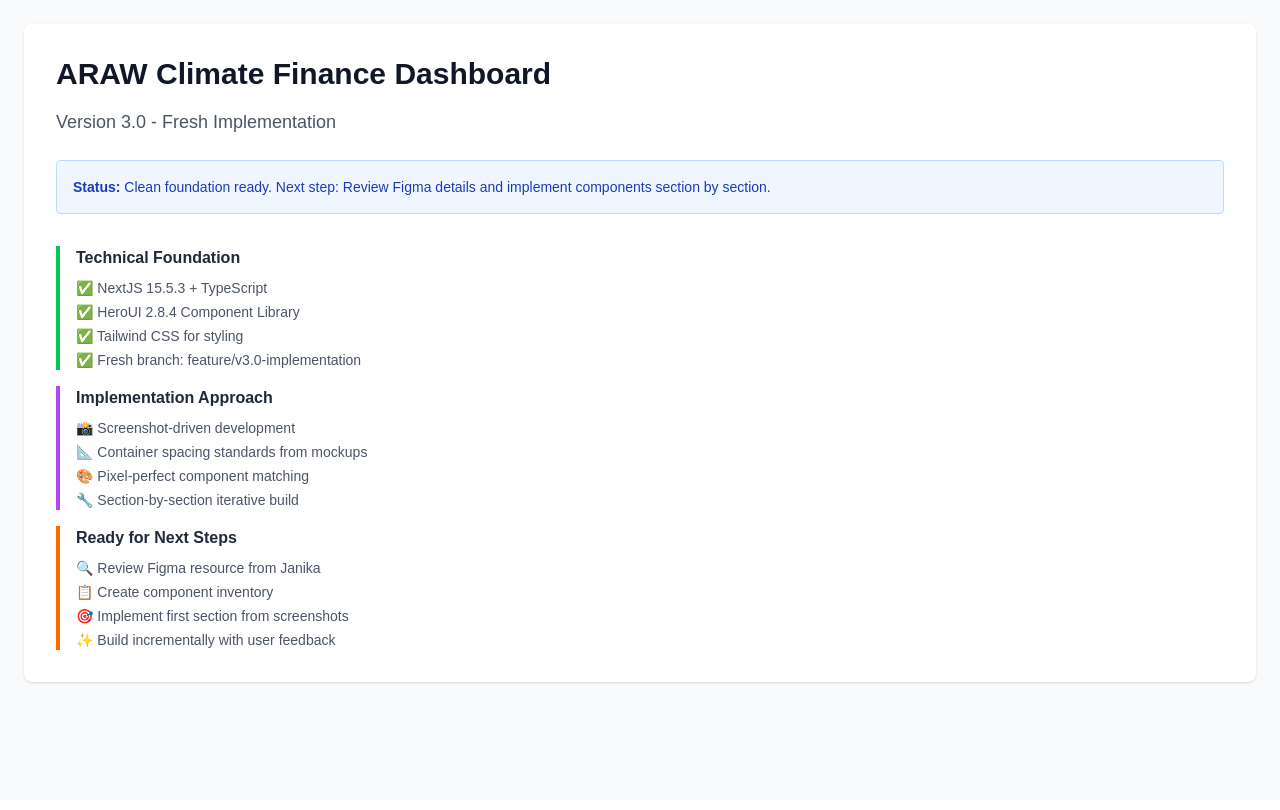
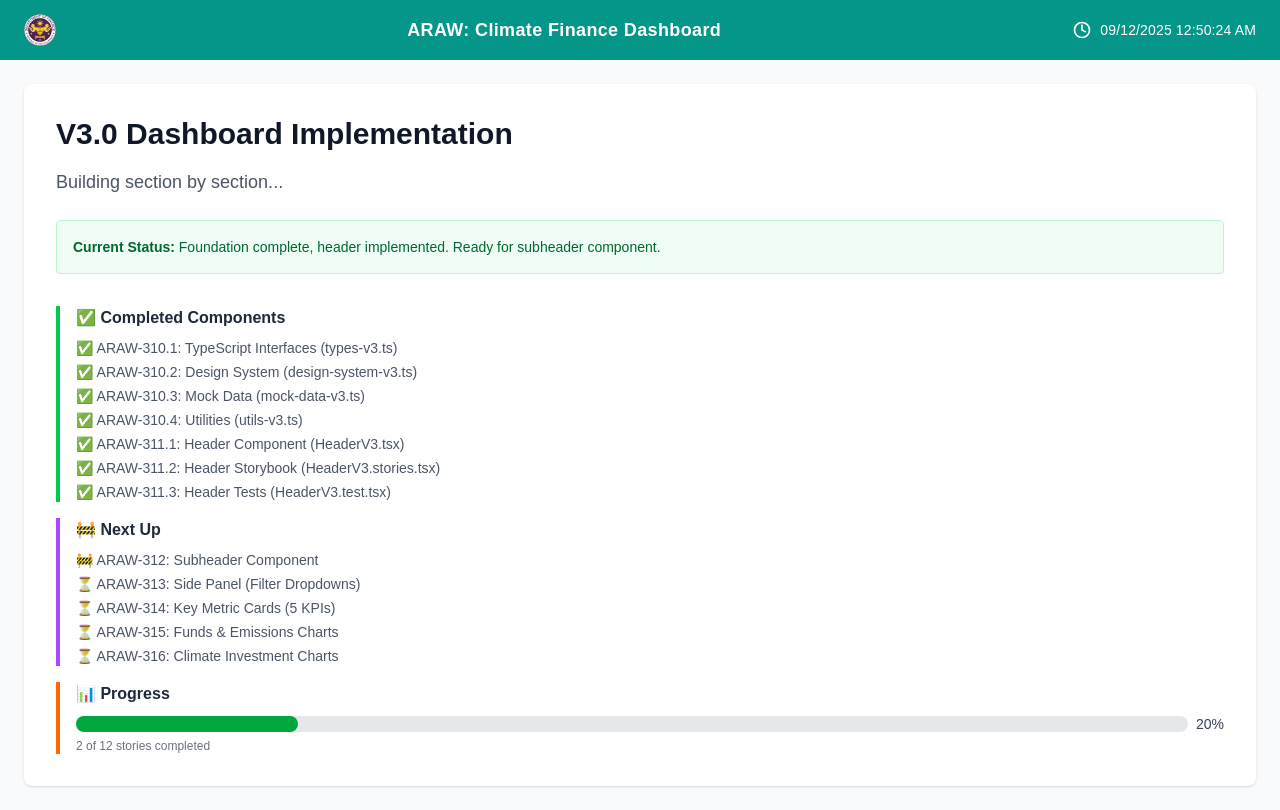
Before and after one commit to carlo-ubqty/araw, a Next.js app in the folder araw/: page / in a window 1280 px wide. Built offline with nearby package versions, Linux system fonts and the light colour scheme; what @heroui/react would draw is missing.

Commit message:
Complete ARAW-311: Add HeaderV3 component with tests and page integration

```diff
--- a/araw/src/app/page.tsx
+++ b/araw/src/app/page.tsx
@@ -8,59 +8,80 @@
  * - Section-by-section build using user-provided screenshots
  * - Container spacing standards from mockup specifications
  * - Modern, clean design with systematic spacing
+ *
+ * JIRA Progress:
+ * ✅ ARAW-310: Foundation & Setup (types, design system, utils, mock data)
+ * ✅ ARAW-311: Header Component
+ * 🚧 ARAW-312: Subheader Component (Next)
  */
+
+import HeaderV3 from '@/components/layout/HeaderV3';
 
 export default function DashboardV3() {
   return (
-    <div className="min-h-screen bg-gray-50">
-      {/* V3.0 Dashboard - Ready for Implementation */}
+    <div className="min-h-screen flex flex-col bg-gray-50">
+      {/* Header - ARAW-311 ✅ */}
+      <HeaderV3 />
+
+      {/* Main Content Area */}
+      <main className="flex-1">
         <div className="max-w-7xl mx-auto p-6">
           <div className="bg-white rounded-lg shadow-sm p-8">
-          <h1 className="text-3xl font-bold text-gray-900 mb-4">
-            ARAW Climate Finance Dashboard
-          </h1>
+            <h2 className="text-3xl font-bold text-gray-900 mb-4">
+              V3.0 Dashboard Implementation
+            </h2>
             <p className="text-lg text-gray-600 mb-2">
-            Version 3.0 - Fresh Implementation
+              Building section by section...
             </p>
-          <div className="mt-6 p-4 bg-blue-50 border border-blue-200 rounded">
-            <p className="text-sm text-blue-800">
-              <strong>Status:</strong> Clean foundation ready. Next step: Review Figma details and implement components section by section.
+            <div className="mt-6 p-4 bg-green-50 border border-green-200 rounded">
+              <p className="text-sm text-green-800">
+                <strong>Current Status:</strong> Foundation complete, header implemented. Ready for subheader component.
               </p>
             </div>
 
             <div className="mt-8 space-y-4">
               <div className="border-l-4 border-green-500 pl-4">
-              <h3 className="font-semibold text-gray-800">Technical Foundation</h3>
+                <h3 className="font-semibold text-gray-800">✅ Completed Components</h3>
                 <ul className="text-sm text-gray-600 mt-2 space-y-1">
-                <li>✅ NextJS 15.5.3 + TypeScript</li>
-                <li>✅ HeroUI 2.8.4 Component Library</li>
-                <li>✅ Tailwind CSS for styling</li>
-                <li>✅ Fresh branch: feature/v3.0-implementation</li>
+                  <li>✅ ARAW-310.1: TypeScript Interfaces (types-v3.ts)</li>
+                  <li>✅ ARAW-310.2: Design System (design-system-v3.ts)</li>
+                  <li>✅ ARAW-310.3: Mock Data (mock-data-v3.ts)</li>
+                  <li>✅ ARAW-310.4: Utilities (utils-v3.ts)</li>
+                  <li>✅ ARAW-311.1: Header Component (HeaderV3.tsx)</li>
+                  <li>✅ ARAW-311.2: Header Storybook (HeaderV3.stories.tsx)</li>
+                  <li>✅ ARAW-311.3: Header Tests (HeaderV3.test.tsx)</li>
                 </ul>
               </div>
 
               <div className="border-l-4 border-purple-500 pl-4">
-              <h3 className="font-semibold text-gray-800">Implementation Approach</h3>
+                <h3 className="font-semibold text-gray-800">🚧 Next Up</h3>
                 <ul className="text-sm text-gray-600 mt-2 space-y-1">
-                <li>📸 Screenshot-driven development</li>
-                <li>📐 Container spacing standards from mockups</li>
-                <li>🎨 Pixel-perfect component matching</li>
-                <li>🔧 Section-by-section iterative build</li>
+                  <li>🚧 ARAW-312: Subheader Component</li>
+                  <li>⏳ ARAW-313: Side Panel (Filter Dropdowns)</li>
+                  <li>⏳ ARAW-314: Key Metric Cards (5 KPIs)</li>
+                  <li>⏳ ARAW-315: Funds & Emissions Charts</li>
+                  <li>⏳ ARAW-316: Climate Investment Charts</li>
                 </ul>
               </div>
 
               <div className="border-l-4 border-orange-500 pl-4">
-              <h3 className="font-semibold text-gray-800">Ready for Next Steps</h3>
-              <ul className="text-sm text-gray-600 mt-2 space-y-1">
-                <li>🔍 Review Figma resource from Janika</li>
-                <li>📋 Create component inventory</li>
-                <li>🎯 Implement first section from screenshots</li>
-                <li>✨ Build incrementally with user feedback</li>
-              </ul>
+                <h3 className="font-semibold text-gray-800">📊 Progress</h3>
+                <div className="mt-2">
+                  <div className="flex items-center gap-2">
+                    <div className="flex-1 bg-gray-200 rounded-full h-4">
+                      <div className="bg-green-600 h-4 rounded-full" style={{ width: '20%' }}></div>
+                    </div>
+                    <span className="text-sm font-medium text-gray-700">20%</span>
+                  </div>
+                  <p className="text-xs text-gray-500 mt-1">
+                    2 of 12 stories completed
+                  </p>
                 </div>
               </div>
             </div>
           </div>
         </div>
+      </main>
+    </div>
   );
 }
--- /dev/null
+++ b/araw/src/components/layout/HeaderV3.tsx
@@ -0,0 +1,131 @@
+/**
+ * ARAW V3.0 Dashboard - Header Component
+ *
+ * Main header with DOF logo, title, and real-time clock
+ * JIRA: ARAW-311
+ */
+
+'use client';
+
+import { useState, useEffect } from 'react';
+import Image from 'next/image';
+import { HEADER } from '@/lib/design-system-v3';
+import { formatDateTime } from '@/lib/utils-v3';
+
+export interface HeaderV3Props {
+  title?: string;
+  logoSrc?: string;
+  showDateTime?: boolean;
+  className?: string;
+}
+
+export default function HeaderV3({
+  title = 'ARAW: Climate Finance Dashboard',
+  logoSrc = '/Department_of_Finance_(DOF).svg',
+  showDateTime = true,
+  className = ''
+}: HeaderV3Props) {
+  const [currentTime, setCurrentTime] = useState<string>('');
+  const [mounted, setMounted] = useState(false);
+
+  // Initialize clock on mount
+  useEffect(() => {
+    setMounted(true);
+    setCurrentTime(formatDateTime());
+
+    const intervalId = setInterval(() => {
+      setCurrentTime(formatDateTime());
+    }, 1000);
+
+    return () => clearInterval(intervalId);
+  }, []);
+
+  return (
+    <header
+      className={`w-full flex items-center justify-between px-6 ${className}`}
+      style={{
+        backgroundColor: HEADER.backgroundColor,
+        height: HEADER.height,
+        color: HEADER.textColor
+      }}
+    >
+      {/* Left: DOF Logo */}
+      <div className="flex items-center gap-3">
+        <div
+          className="relative flex-shrink-0"
+          style={{
+            width: HEADER.logoSize,
+            height: HEADER.logoSize
+          }}
+        >
+          <Image
+            src={logoSrc}
+            alt="Department of Finance Logo"
+            width={32}
+            height={32}
+            className="object-contain"
+            priority
+          />
+        </div>
+      </div>
+
+      {/* Center: Title */}
+      <div className="flex-1 flex justify-center">
+        <h1
+          className="font-semibold text-center"
+          style={{
+            fontSize: '18px',
+            letterSpacing: '0.02em'
+          }}
+        >
+          {title}
+        </h1>
+      </div>
+
+      {/* Right: Real-time Clock */}
+      <div className="flex items-center gap-2">
+        {showDateTime && mounted && (
+          <>
+            {/* Clock Icon */}
+            <svg
+              width={HEADER.iconSize}
+              height={HEADER.iconSize}
+              viewBox="0 0 24 24"
+              fill="none"
+              xmlns="http://www.w3.org/2000/svg"
+              className="flex-shrink-0"
+            >
+              <circle
+                cx="12"
+                cy="12"
+                r="9"
+                stroke="currentColor"
+                strokeWidth="2"
+                strokeLinecap="round"
+                strokeLinejoin="round"
+              />
+              <path
+                d="M12 6V12L16 14"
+                stroke="currentColor"
+                strokeWidth="2"
+                strokeLinecap="round"
+                strokeLinejoin="round"
+              />
+            </svg>
+
+            {/* Time Display */}
+            <span
+              className="font-medium whitespace-nowrap"
+              style={{
+                fontSize: '14px',
+                letterSpacing: '0.01em'
+              }}
+            >
+              {currentTime}
+            </span>
+          </>
+        )}
+      </div>
+    </header>
+  );
+}
```
Also changed, not shown: 1 other file (tests, documents, lock files or other folders). Lines whose indentation alone changed are shown as unchanged.
